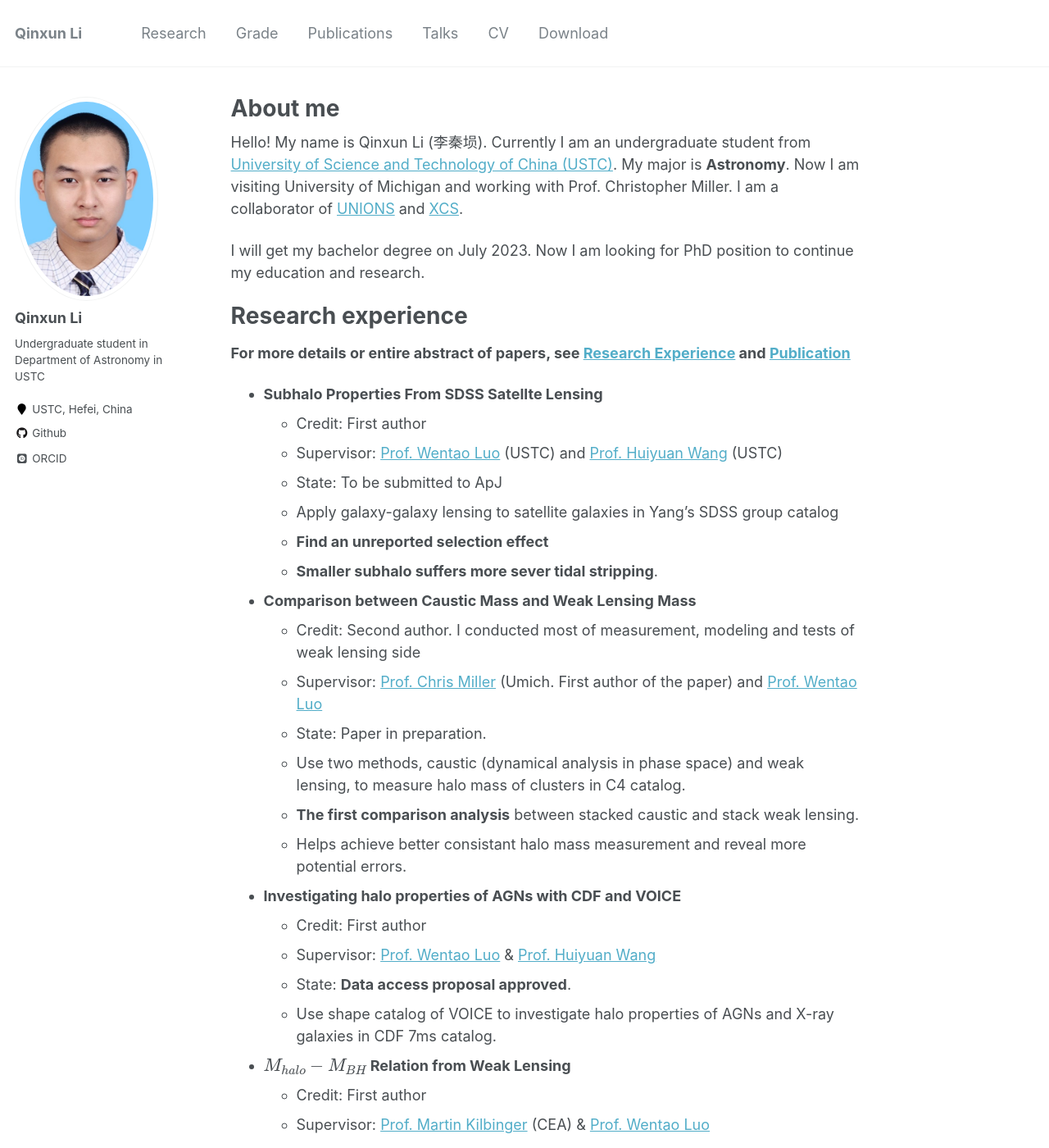
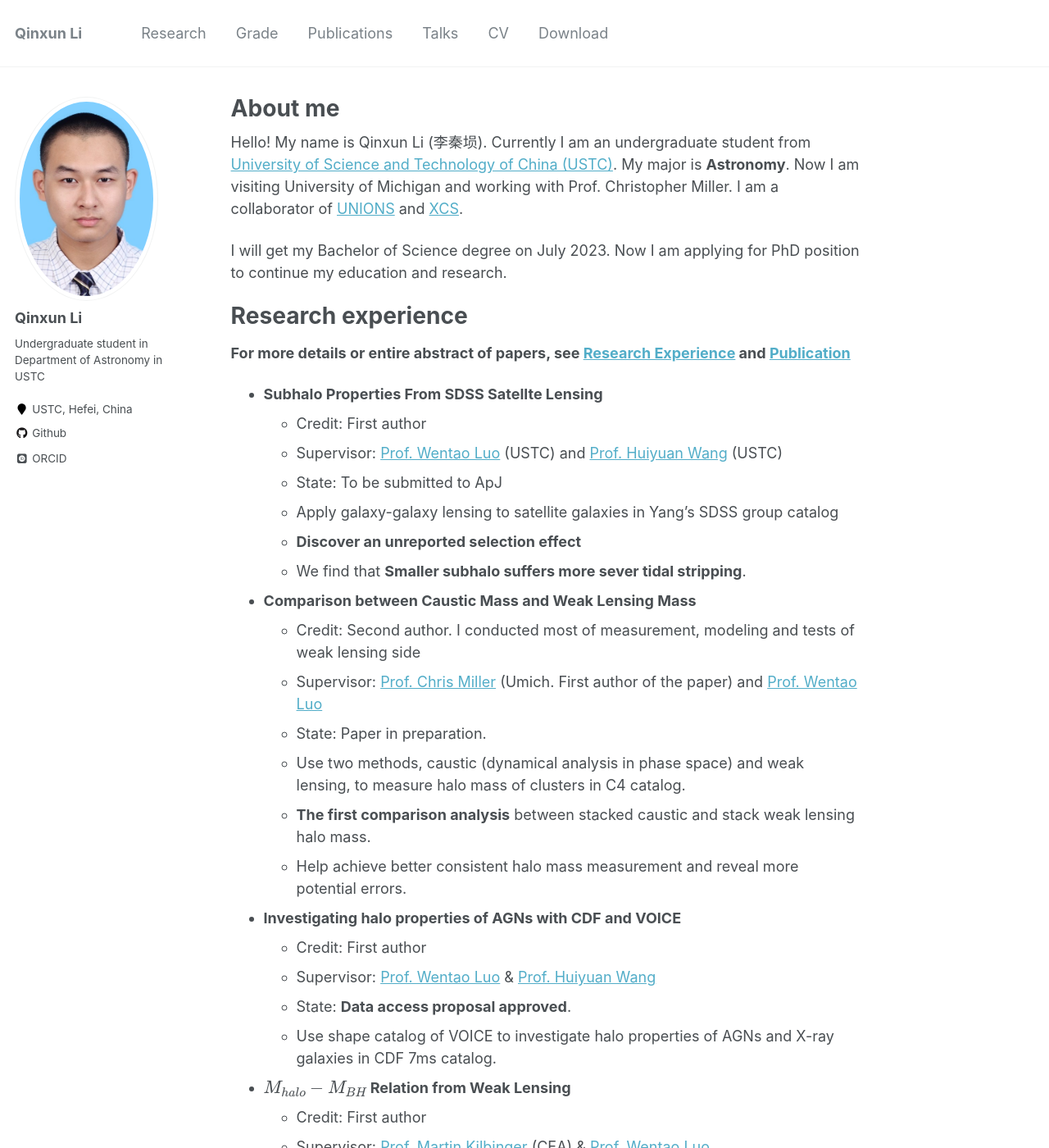
Before and after one commit to qxli2333/qxli2333.github.io, a Jekyll site: the page built from _pages/about.md, in a window 1280 px wide and 1400 px high. Shown: the whole window at 82% size. Built offline with Jekyll 4.4.1, drawn with Linux system fonts in a browser that asks for light colours; some web fonts are replaced; formulas are drawn with MathJax 3; some of the changed text lies outside the part shown.

Commit message:
modified:   _pages/about.md

```diff
--- a/_pages/about.md
+++ b/_pages/about.md
@@ -10,7 +10,7 @@ redirect_from:
 
 Hello! My name is Qinxun Li (李秦埙). Currently I am an undergraduate student from [University of Science and Technology of China (USTC)](https://en.physics.ustc.edu.cn/main.htm). My major is **Astronomy**. Now I am visiting University of Michigan and working with Prof. Christopher Miller. I am a collaborator of [UNIONS](https://www.skysurvey.cc/) and [XCS](https://astro.ukzn.ac.za/~xcs/).
 
-I will get my bachelor degree on July 2023. Now I am looking for PhD position to continue my education and research.
+I will get my Bachelor of Science degree on July 2023. Now I am applying for PhD position to continue my education and research.
 
 Research experience
 ======
@@ -20,17 +20,16 @@ Research experience
   * Supervisor: [Prof. Wentao Luo](https://www.researchgate.net/profile/Wentao-Luo) (USTC) and [Prof. Huiyuan Wang](http://staff.ustc.edu.cn/~whywang/) (USTC)
   * State: To be submitted to ApJ
   * Apply galaxy-galaxy lensing to satellite galaxies in Yang's SDSS group catalog
-  * **Find an unreported selection effect**
-  * **Smaller subhalo suffers more sever tidal stripping**.
-
+  * **Discover an unreported selection effect**
+  * We find that **Smaller subhalo suffers more sever tidal stripping**.
 
 * **Comparison between Caustic Mass and Weak Lensing Mass**
   * Credit: Second author. I conducted most of measurement, modeling and tests of weak lensing side
   * Supervisor: [Prof. Chris Miller](https://lsa.umich.edu/astro/people/core-faculty/christoq.html) (Umich. First author of the paper) and [Prof. Wentao Luo](https://www.researchgate.net/profile/Wentao-Luo)
   * State: Paper in preparation.
   * Use two methods, caustic (dynamical analysis in phase space) and weak lensing, to measure halo mass of clusters in C4 catalog.
-  * **The first comparison analysis** between stacked caustic and stack weak lensing.
-  * Helps achieve better consistant halo mass measurement and reveal more potential errors.
+  * **The first comparison analysis** between stacked caustic and stack weak lensing halo mass.
+  * Help achieve better consistent halo mass measurement and reveal more potential errors.
 
 * **Investigating halo properties of AGNs with CDF and VOICE**
   * Credit: First author
@@ -43,7 +42,6 @@ Research experience
   * Supervisor: [Prof. Martin Kilbinger](http://www.cosmostat.org/people/kilbinger) (CEA) & [Prof. Wentao Luo](https://www.researchgate.net/profile/Wentao-Luo)
   * State: **Data access proposal approved**.
   * **The first weak lensing measurement to $M_{halo}-M_{BH}$ relation**
-  * Roughly consistant with illustrisTNG.
 
 * **Subhalo Scaling Relation from Weak Lensing Observation**
   * Credit: First author
```
